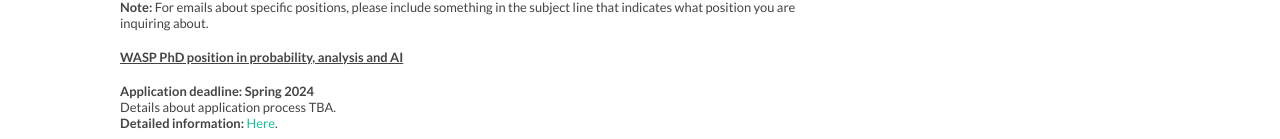
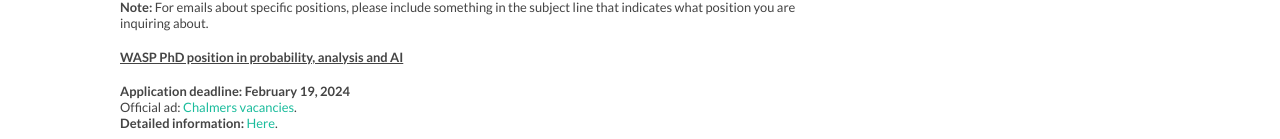
Before and after one commit to pierrenyq/pierrenyq.github.io, a plain HTML site: page open.html in a window 1280 px wide. Shown: the part 661-800 px from the top of the page. Drawn offline with Linux system fonts and the light colour scheme.

Commit message:
Add files via upload

```diff
--- a/open.html
+++ b/open.html
@@ -212,9 +212,9 @@ inquiring about.
 <br>
 <br>
 <p><span style="text-decoration: underline"><strong>WASP PhD position in probability, analysis and AI</strong></span></p>
-<b>Application deadline:</b> <b>Spring 2024</b>
+<b>Application deadline:</b> <b>February 19, 2024</b>
 <br>
-Details about application process TBA.
+Official ad: <a href="https://web103.reachmee.com/ext/I003/304/job?site=5&lang=UK&validator=a72aeedd63ec10de71e46f8d91d0d57c&ref=https%3A%2F%2Fwww.google.com%2F&job_id=12411">Chalmers vacancies</a>.
 <br>
 <b> Detailed information: </b> <a href="WASP_2023.pdf">Here</a>.
 <br>
```
